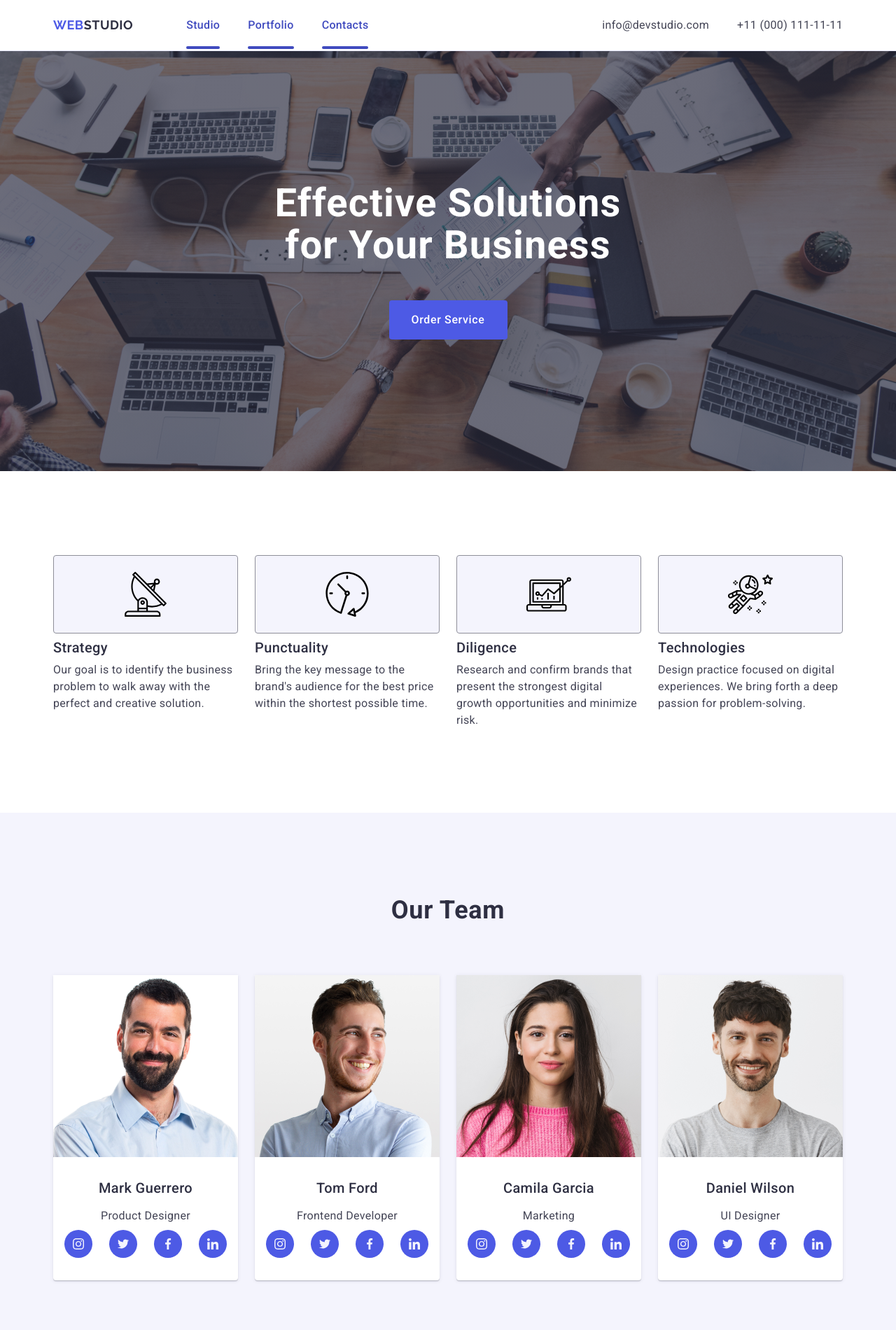
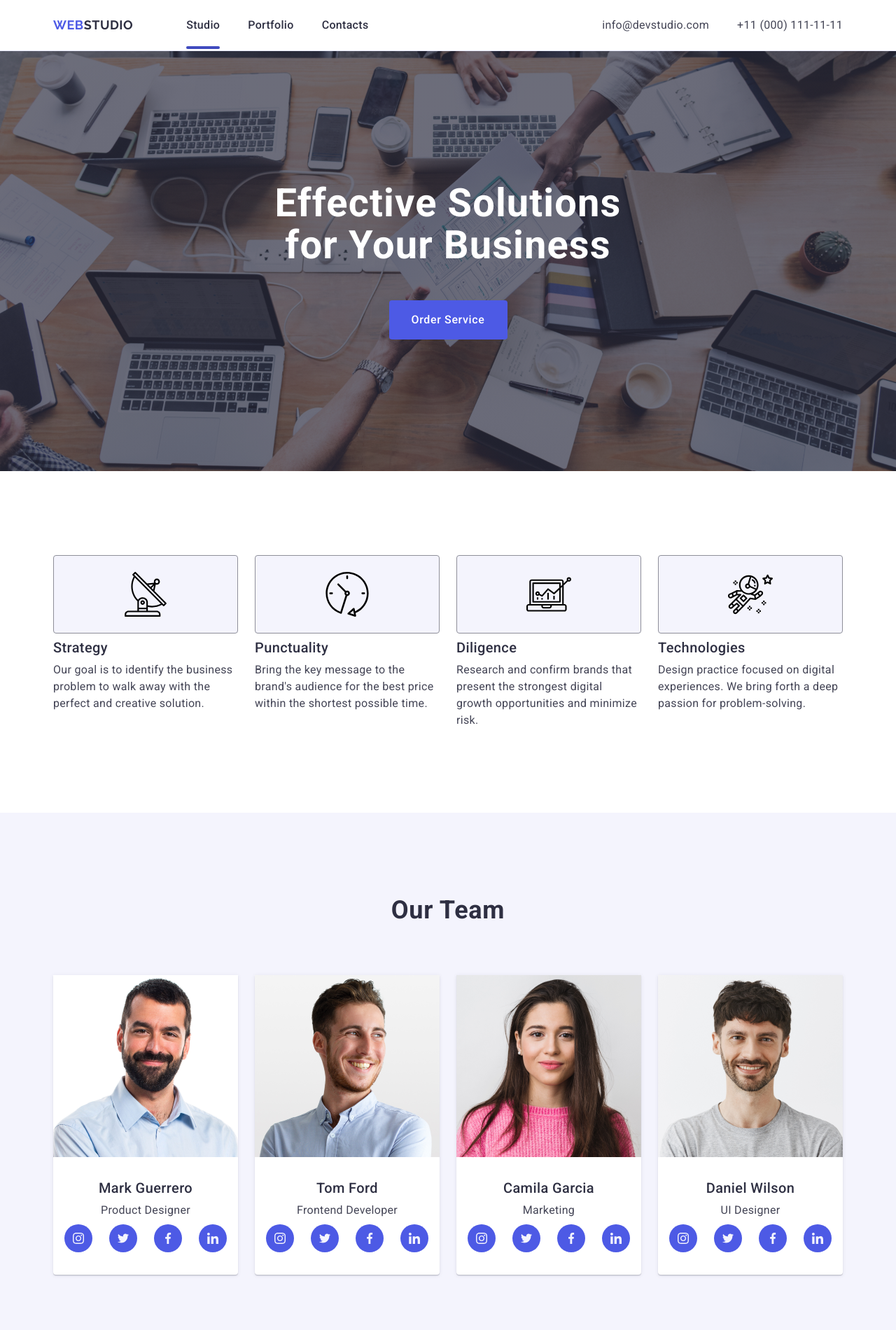
Before and after one commit to Chercheuse/goit-markup-hw-04, a plain HTML site: page index.html in a window 1280 px wide. Shown: the top 1900 px of the page at 70% size. Drawn offline with nearby package versions, Linux system fonts and the light colour scheme.

Commit message:
corrected the mistakes after revision

```diff
--- a/css/styles.css
+++ b/css/styles.css
@@ -9,6 +9,16 @@ img {
   max-width: 100%;
   object-fit: cover;
 }
+
+button {
+	font-family: inherit;
+	color: currentColor;
+}
+
+input {
+	font-family: inherit;
+}
+
 body {
   font-family: "Roboto", sans-serif;
   color: #434455;
@@ -27,7 +37,7 @@ body {
 }
 
 
-.nav-list_item:after {
+.current:after {
   position: absolute;
   content: "";
   left: 0;
@@ -49,7 +59,7 @@ body {
 .logo-part {
   color: #2e2f42;
 }
-.nav-list_item {
+.current {
   position:relative;
   color: #404bbf;
 }
@@ -64,8 +74,6 @@ body {
   text-decoration: none;
   padding: 24px 0;
   transition: color 250ms cubic-bezier(0.4, 0, 0.2, 1);
-  position: relative;
-  color: #404bbf;
 }
 
 .contact-list {
@@ -108,7 +116,7 @@ body {
       rgba(46, 47, 66, 0.7),
       rgba(46, 47, 66, 0.7)
     ),
-    url("/images/main-background-image.jpg");
+    url("../images/main-background-image.jpg");
   object-fit: cover;
   background-size: cover;
   background-repeat: no-repeat;
@@ -178,6 +186,10 @@ body {
   line-height: 1.5;
   letter-spacing: 0.02em;
   color: #434455;
+}
+
+.team-desc {
+  margin-bottom: 8px;
 }
 
 .overlay {
@@ -341,10 +353,8 @@ li {
 .nav-list {
   display: flex;
   gap: 40px;
-  padding: 24px 0;
   align-items: center;
   text-decoration: none;
-  position: relative;
 }
 
 .container {
@@ -398,11 +408,6 @@ li {
 
 .team-unity {
   padding: 32px 0;
-  display: flex;
-  flex-direction: column;
-  gap: 8px;
-  justify-content: center;
-  align-items: center;
 }
 
 .portfolio-section {
@@ -444,8 +449,7 @@ li {
 .footer-container {
   display: flex;
   align-items: baseline;
-  justify-content: center;
-  gap: 18px;
+  /* gap: 18px; */
 }
 
 .icon {
--- a/index.html
+++ b/index.html
@@ -21,7 +21,7 @@
             <nav class="nav-bar">
                 <a href="./index.html" class="company-logo">Web<span class="logo-part">Studio</span></a>
                 <ul class="nav-list">
-                    <li><a href='./index.html' class="nav-list_item">Studio</a></li>
+                    <li><a href='./index.html' class="nav-list_item current">Studio</a></li>
                     <li><a href='' class="nav-list_item">Portfolio</a></li>
                     <li><a href='' class="nav-list_item">Contacts</a></li>
                 </ul>
```
